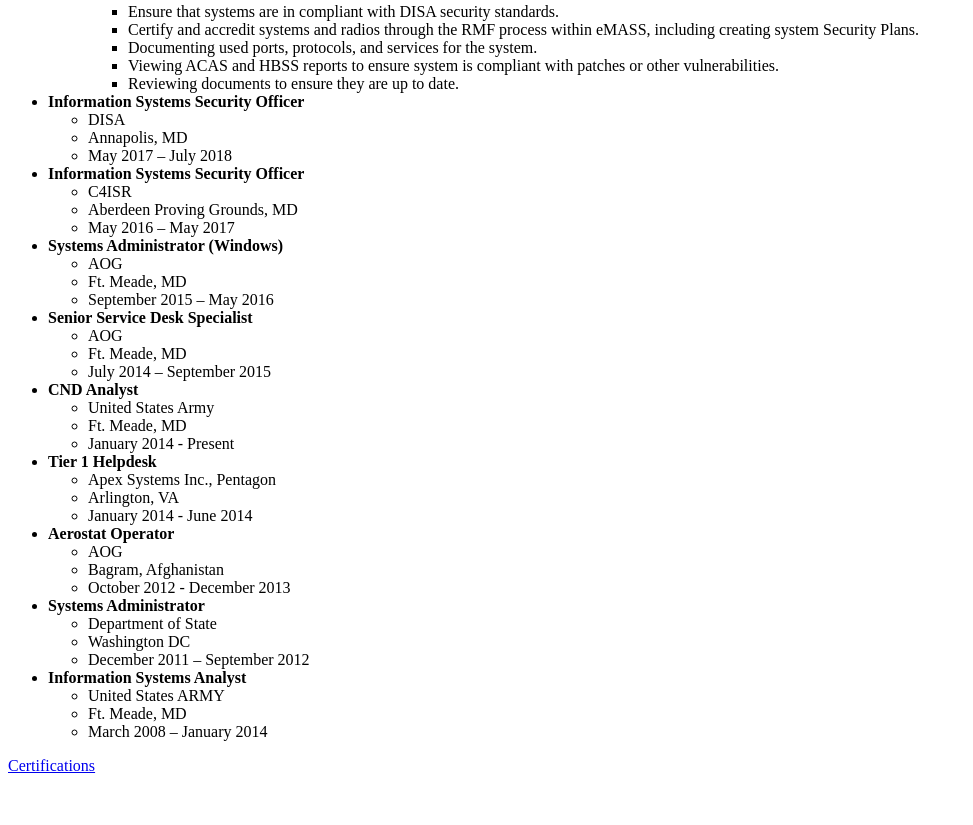
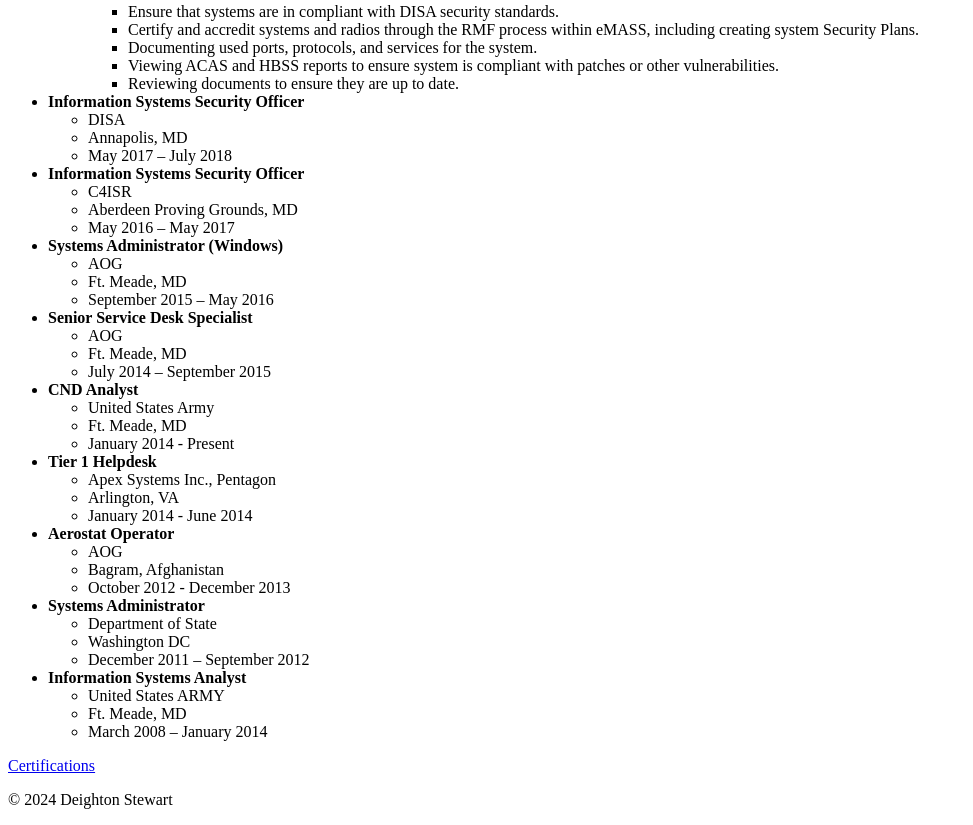
Before and after one commit to dei287/Resume, a plain HTML site: page index.html in a window 1280 px wide. Shown: the part 1309-2134 px from the top of the page, without its empty margins (0-973 px from the left). Before the commit the page ends 2092 px from the top, so only its background shows below. Drawn offline with Linux system fonts and the light colour scheme.

Commit message:
Add files via upload

```diff
--- a/index.html
+++ b/index.html
@@ -291,7 +291,9 @@ My experience involves Windows, Linux (Ubuntu, Kali, RHEL), and Mac OS knowledge
 
 
 
-
+<footer>
+    <p>© 2024 Deighton Stewart</p>
+  </footer>
 
 
 
```
Also changed, not shown: public/certifications.html (+4 -0 lines), public/contact.html (+4 -0 lines).
